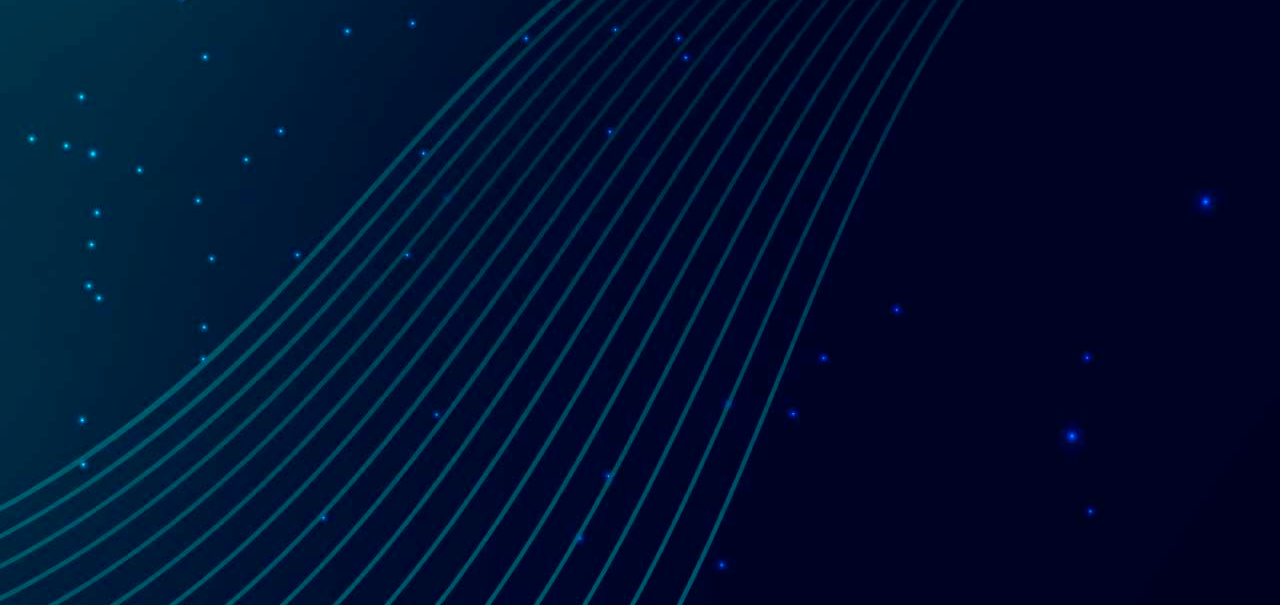
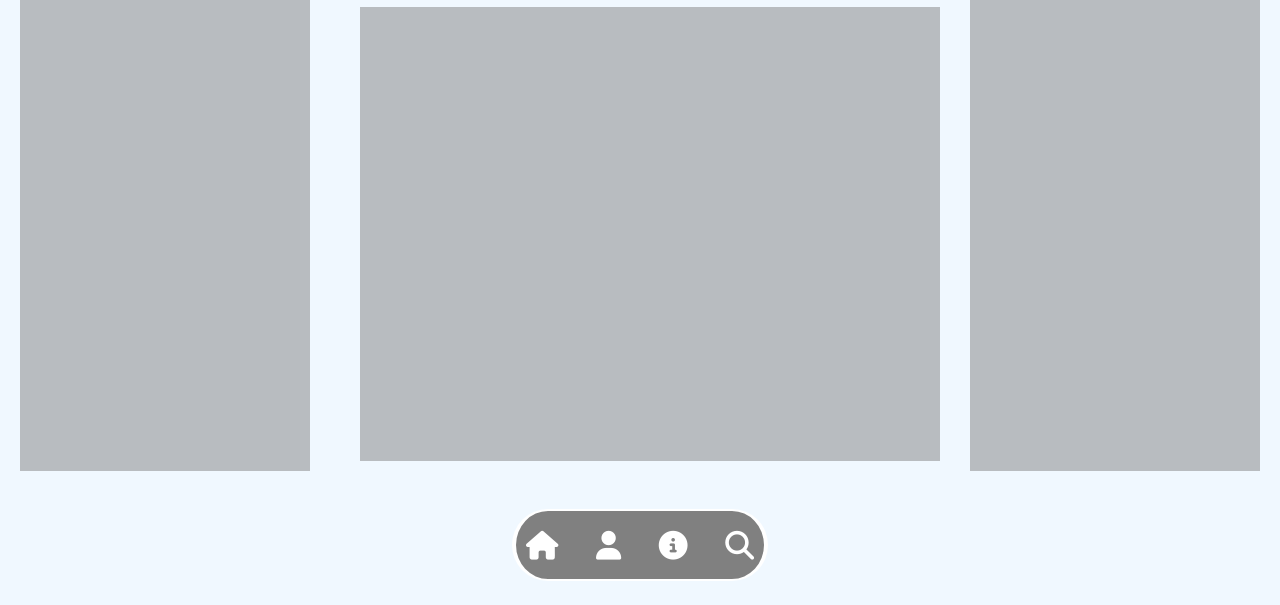
Before and after one commit to YosKad/Kones, a website built with Vite: page Kones/index.html in a window 1280 px wide. Shown: the part 195-800 px from the top of the page. Built offline with nearby package versions, Linux system fonts and the light colour scheme.

Commit message:
create the tamplate

```diff
--- a/Kones/index.html
+++ b/Kones/index.html
@@ -5,27 +5,43 @@
     <link rel="icon" type="image/svg+xml" href="#" />
     <meta name="viewport" content="width=device-width, initial-scale=1.0" />
     <link rel="stylesheet" href="/Kones/src/style.css">
+    <script
+    src="https://kit.fontawesome.com/cc7824a6d3.js"
+    crossorigin="anonymous"
+  ></script>
     <title>Kones</title>
   </head>
   <body>
+    <div class="page">
     <div id="main-section">
       <div id="left-section">
+        <h1> i am the left section</h1>
+      </div>
+    <div id="middle-section">
+
+      <div id="middle-top">
 
       </div>
       <div id="middle-bottom">
 
       </div>
-      <div id="top-bottom">
+    </div>
 
-      </div>
       <div id="right-section">
 
       </div>
     </div>
 
     <div id="bottom-section">
+      <div id="btn-list">
+        <i class="fa-solid fa-house"></i>
+        <i class="fa-solid fa-user"></i>
+        <i class="fa-solid fa-circle-info"></i>
+        <i class="fa-solid fa-magnifying-glass"></i>
+      </div>
+    </div>
 
-    </div>
+  </div>
 
     <script type="module" src="/src/main.ts"></script>
   </body>
--- a/Kones/src/style.css
+++ b/Kones/src/style.css
@@ -5,8 +5,90 @@
   box-sizing: border-box;
 }
 
-body {
-  background-image: url(/Kones/img/back.jpg);
-  background-repeat: no-repeat;
-  background-position: cover;
+
+.page {
+  height: 100vh;
+  width: 100vw;
 }
+#main-section {
+  height: 85vh;
+  width: 100vw;
+  background-color: aliceblue;
+  display: flex;
+  flex-direction: row;
+  justify-content: flex-start;
+}
+
+#bottom-section {
+  background-color: aliceblue;
+  width: 100vw;
+  height: 15vh;
+}
+
+#left-section {
+  margin: 20px;
+  width: 25%;
+  height: 95%;
+  background-color: grey;
+  filter: opacity(50%);
+}
+
+#middle-section {
+  margin: 20px;
+  width: 50%;
+  height: 95%;
+
+
+  display: flex;
+  flex-direction: column;
+  justify-content: flex-start;
+}
+
+#middle-top {
+  width: 100%;
+  height: 25%;
+  background-color: grey;
+  filter: opacity(50%);
+  margin: 10px;
+}
+
+#middle-bottom {
+  width: 100%;
+  height: 75%;
+  background-color: grey;
+  filter: opacity(50%);
+  margin: 10px;
+}
+
+#right-section {
+  margin: 20px;
+  width: 25%;
+  height: 95%;
+  background-color: grey;
+  filter: opacity(50%);
+}
+
+#bottom-section {
+  display: flex;
+  flex-direction: row;
+  justify-content: center;
+  align-items: center;
+}
+#btn-list {
+  width: 20%;
+  height: 60%;
+  background-color: grey;
+  border: 2px solid white;
+  border-width: 2px 4px;
+  border-radius: 40px;
+  display: flex;
+  justify-content: space-between;
+  align-items: center;
+  flex-direction: row;
+  padding: 10px;
+
+}
+#btn-list > i {
+  color: white;
+  font-size: 1.8rem;
+}
```
